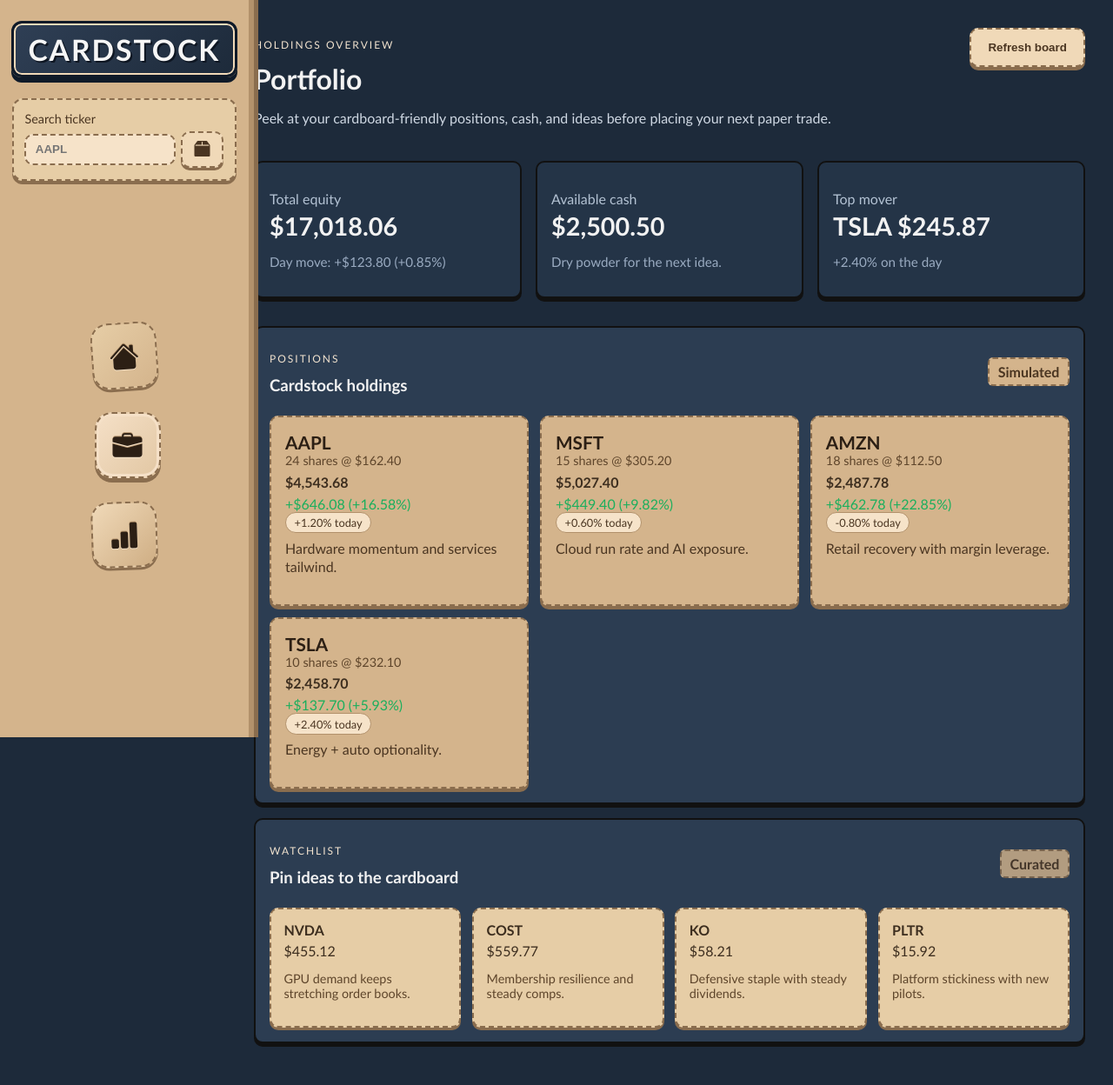
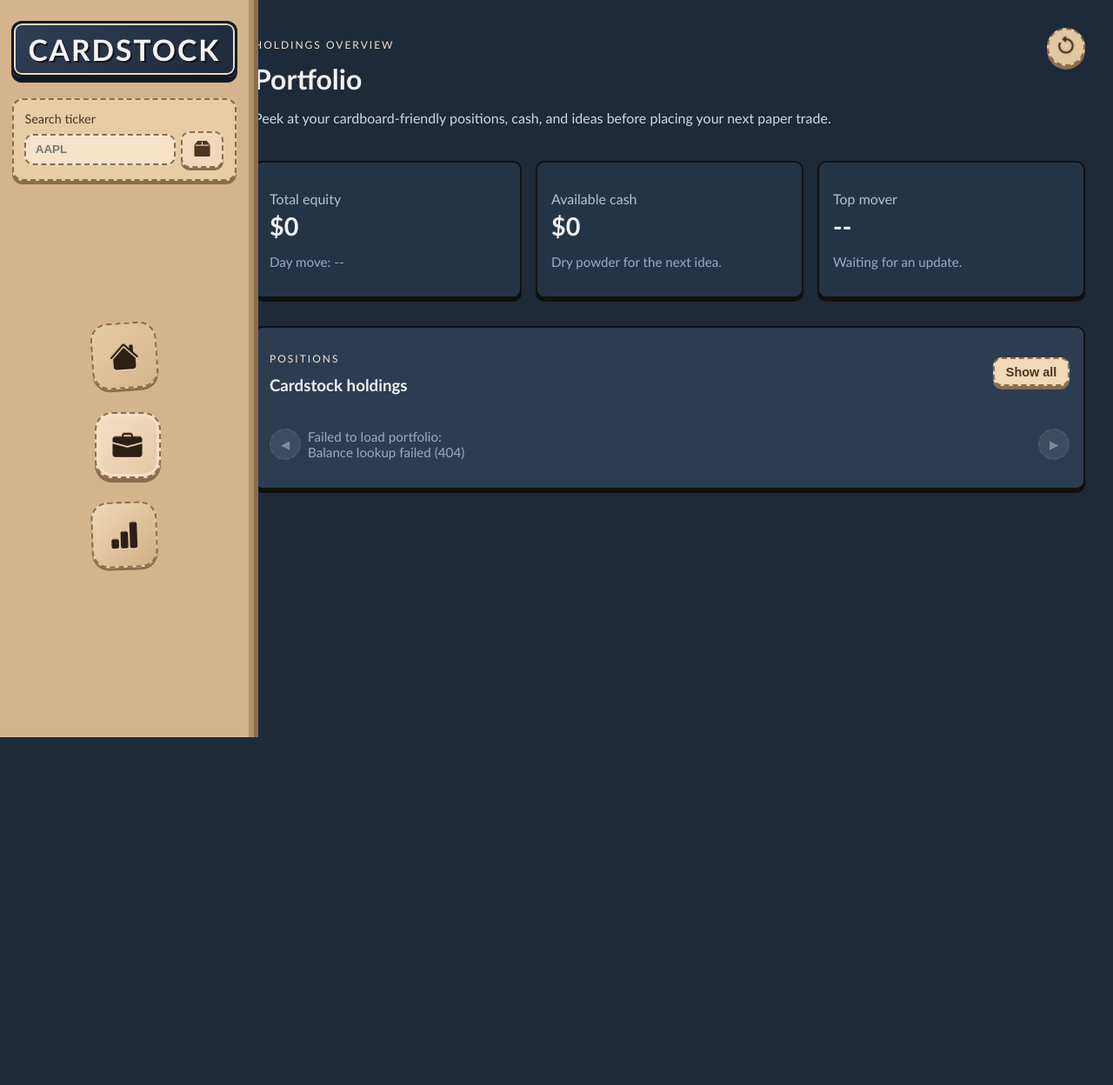
Before and after one commit to AndrewAppleyard/distributed-final-project, a Flask app: page /portfolio in a window 1280 px wide. Shown: the whole page at 87% size. After the commit the page ends 848 px from the top, so only its background shows below. Run offline with Flask 3, Linux system fonts and the light colour scheme.

Commit message:
made updates to home and implemented portfolio page

```diff
--- a/frontend/static/css/portfolio.css
+++ b/frontend/static/css/portfolio.css
@@ -33,6 +33,32 @@
 .portfolio-page .cardboard-btn:hover {
     transform: translateY(-2px);
     box-shadow: 0 6px 0 #8a6d4e;
+}
+
+.portfolio-page .cardboard-btn.icon-only {
+    display: inline-flex;
+    align-items: center;
+    justify-content: center;
+    width: 44px;
+    height: 44px;
+    padding: 0;
+    border-radius: 50%;
+    background: #e2c7a3;
+    border: 2px dashed #8a6d4e;
+    color: #4a3521;
+    box-shadow: 0 4px 0 #8a6d4e;
+}
+
+.portfolio-page .cardboard-btn.icon-only .bi {
+    font-size: 1.4rem;
+    font-weight: 800;
+    color: #4a3521;
+    text-shadow: 0 0 1px #4a3521, 0 0 2px #4a3521;
+}
+
+.portfolio-page .cardboard-btn.small {
+    padding: 0.4rem 0.8rem;
+    font-size: 0.9rem;
 }
 
 .portfolio-page .eyebrow {
@@ -95,60 +121,184 @@
     opacity: 0.8;
 }
 
-.portfolio-page .positions-grid {
+.portfolio-page .positions-gallery {
     display: grid;
-    grid-template-columns: repeat(auto-fit, minmax(250px, 1fr));
-    gap: 0.8rem;
+    grid-template-columns: auto 1fr auto;
+    align-items: center;
+    gap: 0.5rem;
+    position: relative;
 }
 
-.portfolio-page .position-card {
+.portfolio-page .positions-track {
+    display: grid;
+    grid-auto-flow: column;
+    grid-auto-columns: calc((100% - 3 * 0.8rem) / 4);
+    gap: 0.8rem;
+    overflow: hidden;
+    scroll-behavior: smooth;
+}
+
+.portfolio-page .holding-card {
     background: #d4b48c;
     border: 2px dashed #8a6d4e;
     border-radius: 10px;
-    padding: 1rem;
+    padding: 0.75rem;
     color: #3d2e1f;
     box-shadow: 0 4px 0 #8a6d4e;
+    cursor: pointer;
+    transition: transform 0.1s, box-shadow 0.1s;
+    min-width: 150px;
 }
 
-.portfolio-page .position-card .symbol {
-    font-size: 1.3rem;
+.portfolio-page .holding-card:hover {
+    transform: translateY(-2px);
+    box-shadow: 0 6px 0 #8a6d4e;
+}
+
+.portfolio-page .holding-card .top-row {
+    display: flex;
+    justify-content: space-between;
+    align-items: center;
+}
+
+.portfolio-page .holding-card .symbol {
+    font-size: 1.1rem;
     font-weight: bold;
     color: #2c1f14;
 }
 
-.portfolio-page .position-card .meta {
+.portfolio-page .holding-card .price {
+    font-weight: bold;
+    color: #2c1f14;
+}
+
+.portfolio-page .holding-card .meta {
     color: #5e452b;
     font-size: 0.9rem;
 }
 
-.portfolio-page .position-card .note {
-    margin-top: 0.4rem;
-    color: #4a3521;
-    line-height: 1.35;
-}
-
-.portfolio-page .position-card .value {
-    margin: 0.4rem 0;
+.portfolio-page .holding-card .value {
     font-weight: bold;
 }
 
-.portfolio-page .position-card .pl-positive {
+.portfolio-page .holding-card .badge {
+    display: inline-block;
+    padding: 0.15rem 0.5rem;
+    border-radius: 999px;
+    border: 1px solid #b2916b;
+    font-size: 0.85rem;
+}
+
+.portfolio-page .holding-card .badge.up {
+    background: #d9f3dd;
     color: #1baf5d;
 }
 
-.portfolio-page .position-card .pl-negative {
+.portfolio-page .holding-card .badge.down {
+    background: #fbe0de;
     color: #c0392b;
 }
 
-.portfolio-page .position-card .chip {
-    display: inline-block;
-    background: #f6e3c9;
-    padding: 0.2rem 0.6rem;
-    border-radius: 999px;
-    border: 1px solid #b2916b;
-    font-size: 0.8rem;
-    color: #4a3521;
-    margin-right: 0.3rem;
+.holdings-grid {
+    display: grid;
+    gap: 0.6rem;
+}
+
+.modal-content.wide {
+    width: min(900px, 95vw);
+}
+
+.portfolio-page .gallery-arrow {
+    background: rgba(255, 255, 255, 0.2);
+    border: 2px dashed rgba(212, 180, 140, 0.3);
+    color: #fff;
+    width: 36px;
+    height: 36px;
+    border-radius: 50%;
+    cursor: pointer;
+    opacity: 0.4;
+    transition: transform 0.1s, opacity 0.1s;
+    display: flex;
+    align-items: center;
+    justify-content: center;
+}
+
+.portfolio-page .gallery-arrow:hover {
+    opacity: 1;
+    transform: scale(1.1);
+    border-color: #d4b48c;
+}
+
+.modal {
+    position: fixed;
+    inset: 0;
+    background: rgba(0, 0, 0, 0.45);
+    display: flex;
+    align-items: center;
+    justify-content: center;
+    z-index: 3000;
+}
+
+.modal-content {
+    background: #2c3d52;
+    border: 2px solid #111;
+    border-radius: 12px;
+    padding: 1rem;
+    box-shadow: 0 10px 30px rgba(0, 0, 0, 0.4);
+    width: min(900px, 95vw);
+    max-height: 80vh;
+    overflow: auto;
+    color: #f2f2f2;
+}
+
+.modal-content.wide {
+    width: min(1000px, 95vw);
+}
+
+.modal-header {
+    display: flex;
+    justify-content: space-between;
+    align-items: center;
+    margin-bottom: 0.5rem;
+}
+
+.modal-header h3 {
+    margin: 0;
+}
+
+.close-btn {
+    background: transparent;
+    border: none;
+    font-size: 1.2rem;
+    color: #f2f2f2;
+    cursor: pointer;
+}
+
+.hidden {
+    display: none !important;
+}
+
+.holdings-grid {
+    display: grid;
+    gap: 0.6rem;
+    padding: 0.4rem;
+}
+
+.holdings-grid .holding-card {
+    background: #d4b48c;
+    border: 2px dashed #8a6d4e;
+    border-radius: 10px;
+    padding: 0.75rem;
+    color: #3d2e1f;
+    box-shadow: 0 4px 0 #8a6d4e;
+    cursor: pointer;
+    transition: transform 0.1s, box-shadow 0.1s;
+}
+
+.holdings-grid .holding-card:hover {
+    transform: translateY(-2px);
+    box-shadow: 0 6px 0 #8a6d4e;
+}
 }
 
 .portfolio-page .watchlist-grid {
--- a/frontend/static/js/portfolio.js
+++ b/frontend/static/js/portfolio.js
@@ -1,103 +1,212 @@
-const portfolioPositions = [
-    { symbol: "AAPL", shares: 24, price: 189.32, basis: 162.4, change: 1.2, note: "Hardware momentum and services tailwind." },
-    { symbol: "MSFT", shares: 15, price: 335.16, basis: 305.2, change: 0.6, note: "Cloud run rate and AI exposure." },
-    { symbol: "AMZN", shares: 18, price: 138.21, basis: 112.5, change: -0.8, note: "Retail recovery with margin leverage." },
-    { symbol: "TSLA", shares: 10, price: 245.87, basis: 232.1, change: 2.4, note: "Energy + auto optionality." },
-];
+const formatCurrency = (value) => `$${Number(value || 0).toLocaleString(undefined, { minimumFractionDigits: 2, maximumFractionDigits: 2 })}`;
+const formatPercent = (value) => `${value >= 0 ? "+" : ""}${Number(value || 0).toFixed(2)}%`;
+let refreshHooked = false;
 
-const watchIdeas = [
-    { symbol: "NVDA", price: 455.12, note: "GPU demand keeps stretching order books." },
-    { symbol: "COST", price: 559.77, note: "Membership resilience and steady comps." },
-    { symbol: "KO", price: 58.21, note: "Defensive staple with steady dividends." },
-    { symbol: "PLTR", price: 15.92, note: "Platform stickiness with new pilots." },
-];
+const configuredBackend = (window.BACKEND_URL || document.body?.dataset?.backendUrl || "").trim();
+const fallbackBackend = `${window.location.protocol}//${window.location.hostname}:4000`;
+const backendBase = (configuredBackend && configuredBackend.replace(/\/+$/, "")) || fallbackBackend;
 
-const cashBalance = 2500.5;
+async function fetchPortfolio() {
+    const res = await fetch(`${backendBase}/portfolio`);
+    if (!res.ok) throw new Error(`Portfolio lookup failed (${res.status})`);
+    return res.json();
+}
 
-const formatCurrency = (value) => `$${value.toLocaleString(undefined, { minimumFractionDigits: 2, maximumFractionDigits: 2 })}`;
-const formatPercent = (value) => `${value > 0 ? "+" : ""}${value.toFixed(2)}%`;
+async function fetchBalance() {
+    const res = await fetch(`${backendBase}/balance`);
+    if (!res.ok) throw new Error(`Balance lookup failed (${res.status})`);
+    return res.json();
+}
 
-function renderPositions() {
-    const container = document.getElementById("positions-list");
-    let totalValue = 0;
-    let totalCost = 0;
-    let dayMove = 0;
+async function fetchQuote(symbol) {
+    const res = await fetch(`${backendBase}/quote/${encodeURIComponent(symbol)}`);
+    if (!res.ok) throw new Error(`Quote lookup failed (${res.status})`);
+    return res.json();
+}
 
-    const cards = portfolioPositions.map((pos) => {
-        const value = pos.shares * pos.price;
-        const costBasis = pos.shares * pos.basis;
-        const pl = value - costBasis;
-        const plPct = (pl / costBasis) * 100;
-        const positionDayMove = value * (pos.change / 100);
-
-        totalValue += value;
-        totalCost += costBasis;
-        dayMove += positionDayMove;
-
-        const plClass = pl >= 0 ? "pl-positive" : "pl-negative";
-        return `
-            <div class="position-card">
-                <div class="symbol">${pos.symbol}</div>
-                <div class="meta">${pos.shares} shares @ ${formatCurrency(pos.basis)}</div>
-                <div class="value">${formatCurrency(value)}</div>
-                <div class="${plClass}">${pl >= 0 ? "+" : ""}${formatCurrency(pl)} (${formatPercent(plPct)})</div>
-                <div class="chip">${formatPercent(pos.change)} today</div>
-                <p class="note">${pos.note}</p>
-            </div>
-        `;
-    });
-
-    container.innerHTML = cards.join("");
-
-    const equity = totalValue + cashBalance;
-    const equityChangePct = (dayMove / Math.max(totalValue, 1)) * 100;
-
+async function loadPortfolio() {
+    const positionsContainer = document.getElementById("positions-list");
+    const leftArrow = document.getElementById("positions-left");
+    const rightArrow = document.getElementById("positions-right");
+    const showAllBtn = document.getElementById("show-all-holdings");
+    const holdingsGrid = document.getElementById("holdings-grid");
+    const holdingsModal = document.getElementById("holdings-modal");
+    const holdingsClose = document.getElementById("holdings-close");
     const equityEl = document.getElementById("stat-equity");
     const equityChangeEl = document.getElementById("stat-equity-change");
     const cashEl = document.getElementById("stat-cash");
     const moverEl = document.getElementById("stat-mover");
     const moverChangeEl = document.getElementById("stat-mover-change");
 
-    equityEl.textContent = formatCurrency(equity);
-    equityChangeEl.textContent = `Day move: ${dayMove >= 0 ? "+" : "-"}${formatCurrency(Math.abs(dayMove))} (${formatPercent(equityChangePct)})`;
-    cashEl.textContent = formatCurrency(cashBalance);
+    if (!positionsContainer) return;
 
-    const topMover = [...portfolioPositions].sort((a, b) => Math.abs(b.change) - Math.abs(a.change))[0];
-    moverEl.textContent = `${topMover.symbol} ${formatCurrency(topMover.price)}`;
-    moverChangeEl.textContent = `${formatPercent(topMover.change)} on the day`;
-}
+    positionsContainer.innerHTML = `<p class="muted">Loading positions...</p>`;
+    try {
+        const [portfolio, balanceData] = await Promise.all([fetchPortfolio(), fetchBalance()]);
+        const balance = Number(balanceData.balance ?? 0);
+        const positions = Array.isArray(portfolio) ? portfolio : [];
+        const quotes = await Promise.all(
+            positions.map(async (row) => {
+                try {
+                    const q = await fetchQuote(row.symbol);
+                    return { symbol: row.symbol, quote: q };
+                } catch {
+                    return { symbol: row.symbol, quote: null };
+                }
+            })
+        );
 
-function renderWatchlist() {
-    const list = document.getElementById("watchlist");
-    const entries = watchIdeas.map(
-        (idea) => `
-            <div class="watch-card">
-                <h4>${idea.symbol}</h4>
-                <div class="meta">${formatCurrency(idea.price)}</div>
-                <p class="note">${idea.note}</p>
-            </div>
-        `
-    );
-    list.innerHTML = entries.join("");
-}
+        let totalValue = 0;
+        let dayMove = 0;
+        let cardsHtml = "";
 
-function jitterPositions() {
-    portfolioPositions.forEach((pos) => {
-        const drift = (Math.random() - 0.5) * 1.5; // small wiggle to keep the page lively
-        pos.price = Number((pos.price * (1 + drift / 100)).toFixed(2));
-        pos.change = Number((pos.change + drift / 2).toFixed(2));
-    });
+        positions.forEach((pos) => {
+            const quoteWrap = quotes.find((q) => q.symbol === pos.symbol);
+            const quote = quoteWrap?.quote;
+            const price = Number(quote?.current ?? quote?.price ?? pos.buy_price ?? 0);
+            const pctChange = Number(quote?.percent_change ?? quote?.percentChange ?? 0);
+            const change = Number(quote?.change ?? price * (pctChange / 100));
+
+            const value = pos.shares * price;
+            totalValue += value;
+            dayMove += pos.shares * change;
+
+            const card = `
+                <div class="holding-card" onclick="window.location.href='/stock/${pos.symbol}'">
+                    <div class="top-row">
+                        <span class="symbol">${pos.symbol}</span>
+                        <span class="badge ${pctChange >= 0 ? "up" : "down"}">${formatPercent(pctChange)}</span>
+                    </div>
+                    <div class="price">${formatCurrency(price)}</div>
+                    <div class="meta">${pos.shares.toFixed(2)} sh</div>
+                    <div class="value">${formatCurrency(value)}</div>
+                </div>
+            `;
+            cardsHtml += card;
+        });
+
+        positionsContainer.innerHTML = cardsHtml || `<p class="muted">No positions yet.</p>`;
+        updateArrows();
+
+        // Build full grid for modal
+        if (holdingsGrid) {
+            const count = positions.length;
+            const size = count ? Math.ceil(Math.sqrt(count)) : 1;
+            holdingsGrid.style.gridTemplateColumns = `repeat(${size}, minmax(140px, 1fr))`;
+            holdingsGrid.innerHTML =
+                positions
+                    .map((pos) => {
+                        const quoteWrap = quotes.find((q) => q.symbol === pos.symbol);
+                        const quote = quoteWrap?.quote;
+                        const price = Number(quote?.current ?? quote?.price ?? pos.buy_price ?? 0);
+                        const pctChange = Number(quote?.percent_change ?? quote?.percentChange ?? 0);
+                        const value = pos.shares * price;
+                        return `
+                            <div class="holding-card" onclick="window.location.href='/stock/${pos.symbol}'">
+                                <div class="top-row">
+                                    <span class="symbol">${pos.symbol}</span>
+                                    <span class="badge ${pctChange >= 0 ? "up" : "down"}">${formatPercent(pctChange)}</span>
+                                </div>
+                                <div class="price">${formatCurrency(price)}</div>
+                                <div class="meta">${pos.shares.toFixed(2)} sh</div>
+                                <div class="value">${formatCurrency(value)}</div>
+                            </div>
+                        `;
+                    })
+                    .join("") || `<p class="muted">No positions yet.</p>`;
+        }
+
+        const equity = totalValue + balance;
+        const equityChangePct = totalValue ? (dayMove / totalValue) * 100 : 0;
+        if (equityEl) equityEl.textContent = formatCurrency(equity);
+        if (equityChangeEl)
+            equityChangeEl.textContent = `Day move: ${dayMove >= 0 ? "+" : "-"}${formatCurrency(Math.abs(dayMove))} (${formatPercent(equityChangePct)})`;
+        if (cashEl) cashEl.textContent = formatCurrency(balance);
+
+        const topMover = quotes
+            .map((q) => ({
+                symbol: q.symbol,
+                pct: Number(q.quote?.percent_change ?? q.quote?.percentChange ?? 0),
+                price: Number(q.quote?.current ?? q.quote?.price ?? 0),
+            }))
+            .sort((a, b) => Math.abs(b.pct) - Math.abs(a.pct))[0];
+        if (topMover && moverEl && moverChangeEl) {
+            moverEl.textContent = `${topMover.symbol} ${formatCurrency(topMover.price)}`;
+            moverChangeEl.textContent = `${formatPercent(topMover.pct)} on the day`;
+        }
+
+        function updateArrows() {
+            if (!positionsContainer) return;
+            const canScrollLeft = positionsContainer.scrollLeft > 0;
+            const canScrollRight = positionsContainer.scrollLeft + positionsContainer.clientWidth < positionsContainer.scrollWidth - 1;
+            if (leftArrow) leftArrow.style.opacity = canScrollLeft ? "0.6" : "0.2";
+            if (rightArrow) rightArrow.style.opacity = canScrollRight ? "0.6" : "0.2";
+        }
+
+        if (positionsContainer) {
+            positionsContainer.addEventListener("scroll", updateArrows);
+        }
+        let scrollDir = 0;
+        let scrollAnimation = null;
+        let scrollSpeed = 0;
+        const maxSpeed = 8;
+        const accel = 0.35;
+        const stepScroll = () => {
+            if (!positionsContainer || scrollDir === 0) return;
+            scrollSpeed = Math.min(maxSpeed, scrollSpeed + accel);
+            positionsContainer.scrollLeft += scrollDir * scrollSpeed;
+            updateArrows();
+            scrollAnimation = requestAnimationFrame(stepScroll);
+        };
+        const startScroll = (dir) => {
+            if (!positionsContainer) return;
+            stopScroll();
+            scrollDir = dir;
+            scrollSpeed = 2;
+            scrollAnimation = requestAnimationFrame(stepScroll);
+            arrowPulse(dir);
+        };
+        const stopScroll = () => {
+            scrollDir = 0;
+            scrollSpeed = 0;
+            if (scrollAnimation) cancelAnimationFrame(scrollAnimation);
+            scrollAnimation = null;
+            if (leftArrow) leftArrow.classList.remove("active");
+            if (rightArrow) rightArrow.classList.remove("active");
+        };
+        if (leftArrow) {
+            leftArrow.addEventListener("mouseenter", () => startScroll(-1));
+            leftArrow.addEventListener("mouseleave", stopScroll);
+        }
+        if (rightArrow) {
+            rightArrow.addEventListener("mouseenter", () => startScroll(1));
+            rightArrow.addEventListener("mouseleave", stopScroll);
+        }
+        updateArrows();
+
+        const openModal = () => holdingsModal && holdingsModal.classList.remove("hidden");
+        const closeModal = () => holdingsModal && holdingsModal.classList.add("hidden");
+        if (showAllBtn) showAllBtn.addEventListener("click", openModal);
+        if (holdingsClose) holdingsClose.addEventListener("click", closeModal);
+        if (holdingsModal) {
+            holdingsModal.addEventListener("click", (e) => {
+                if (e.target === holdingsModal) closeModal();
+            });
+        }
+        const refreshBtn = document.getElementById("refresh-portfolio");
+        if (refreshBtn && !refreshHooked) {
+            refreshHooked = true;
+            refreshBtn.addEventListener("click", () => {
+                loadPortfolio();
+            });
+        }
+    } catch (err) {
+        positionsContainer.innerHTML = `<p class="muted">Failed to load portfolio: ${err.message}</p>`;
+    }
 }
 
 document.addEventListener("DOMContentLoaded", () => {
-    renderPositions();
-    renderWatchlist();
-
+    loadPortfolio();
     const refreshButton = document.getElementById("refresh-portfolio");
-    if (refreshButton) {
-        refreshButton.addEventListener("click", () => {
-            jitterPositions();
-            renderPositions();
-        });
-    }
+    if (refreshButton) refreshButton.addEventListener("click", loadPortfolio);
 });
--- a/frontend/templates/portfolio.html
+++ b/frontend/templates/portfolio.html
@@ -14,7 +14,9 @@
             <h1>Portfolio</h1>
             <p class="lede">Peek at your cardboard-friendly positions, cash, and ideas before placing your next paper trade.</p>
         </div>
-        <button class="cardboard-btn" id="refresh-portfolio">Refresh board</button>
+        <button class="cardboard-btn icon-only" id="refresh-portfolio" aria-label="Refresh board">
+            <i class="bi bi-arrow-counterclockwise"></i>
+        </button>
     </div>
 
     <div class="stat-grid">
@@ -41,20 +43,23 @@
                 <p class="eyebrow">Positions</p>
                 <h3>Cardstock holdings</h3>
             </div>
-            <span class="tag">Simulated</span>
+            <button class="cardboard-btn ghost small" id="show-all-holdings">Show all</button>
         </div>
-        <div id="positions-list" class="positions-grid"></div>
+        <div class="positions-gallery">
+            <button class="gallery-arrow left" aria-label="Scroll left" id="positions-left">&#9664;</button>
+            <div id="positions-list" class="positions-track"></div>
+            <button class="gallery-arrow right" aria-label="Scroll right" id="positions-right">&#9654;</button>
+        </div>
     </div>
+</div>
 
-    <div class="card board watchlist-card">
-        <div class="board-header">
-            <div>
-                <p class="eyebrow">Watchlist</p>
-                <h3>Pin ideas to the cardboard</h3>
-            </div>
-            <span class="tag soft">Curated</span>
+<div id="holdings-modal" class="modal hidden">
+    <div class="modal-content wide">
+        <div class="modal-header">
+            <h3>All holdings</h3>
+            <button class="close-btn" id="holdings-close" aria-label="Close">✕</button>
         </div>
-        <div id="watchlist" class="watchlist-grid"></div>
+        <div id="holdings-grid" class="holdings-grid"></div>
     </div>
 </div>
 {% endblock %}
--- a/frontend/templates/stockpage.html
+++ b/frontend/templates/stockpage.html
@@ -115,6 +115,12 @@
         </div>
     </div>
 </div>
+
+<div id="loader-overlay" class="loader hidden">
+    <div class="loader-circle" id="loader-circle">
+        <span></span><span></span><span></span><span></span><span></span><span></span><span></span><span></span>
+    </div>
+</div>
 {% endblock %}
 
 {% block extra_js %}
```
Also changed, not shown: frontend/static/css/home.css (+24 -13 lines), frontend/static/js/stockpage.js (+40 -0 lines), frontend/templates/home.html (+17 -16 lines).
